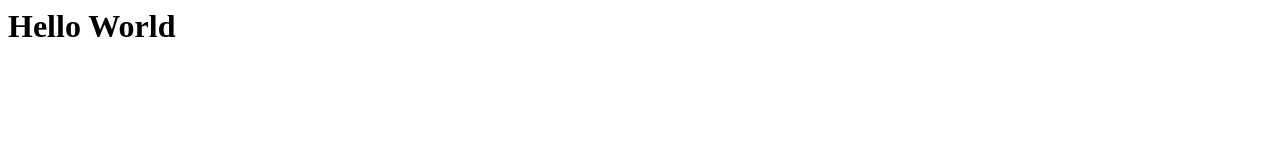
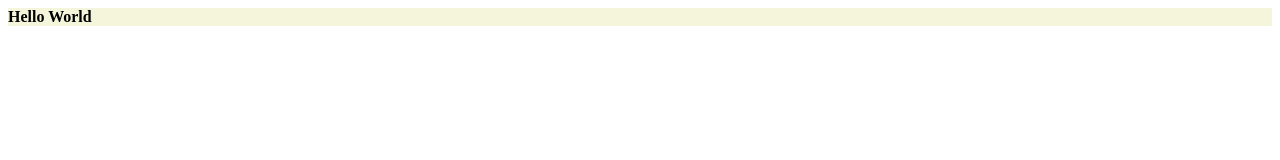
Before and after one commit to ylaca/ylaca.github.io, a website: page index.html in a window 1280 px wide. Drawn offline with Linux system fonts and the light colour scheme.

Commit message:
added sass-scss compiler to project

```diff
--- a/index.html
+++ b/index.html
@@ -3,8 +3,11 @@
 	<meta charset="UTF-8">
 	<meta name="viewport" content="width=device-width, initial-scale=1.0">
 	<title>ILA space</title>
+	<link rel="stylesheet" href="./css/styles.css">
 </head>
 <body>
-	<h1>Hello World</h1>
+	<div>
+		<h1>Hello World</h1>
+	</div>
 </body>
 </html>
--- /dev/null
+++ b/scss/styles.scss
@@ -0,0 +1,7 @@
+div {
+    background-color: beige;
+
+    h1 {
+        font-size: 16px;
+    }
+}
```
Also changed, not shown: package.json (added, +15 -0 lines), css/styles.css (added), 1 other file.
